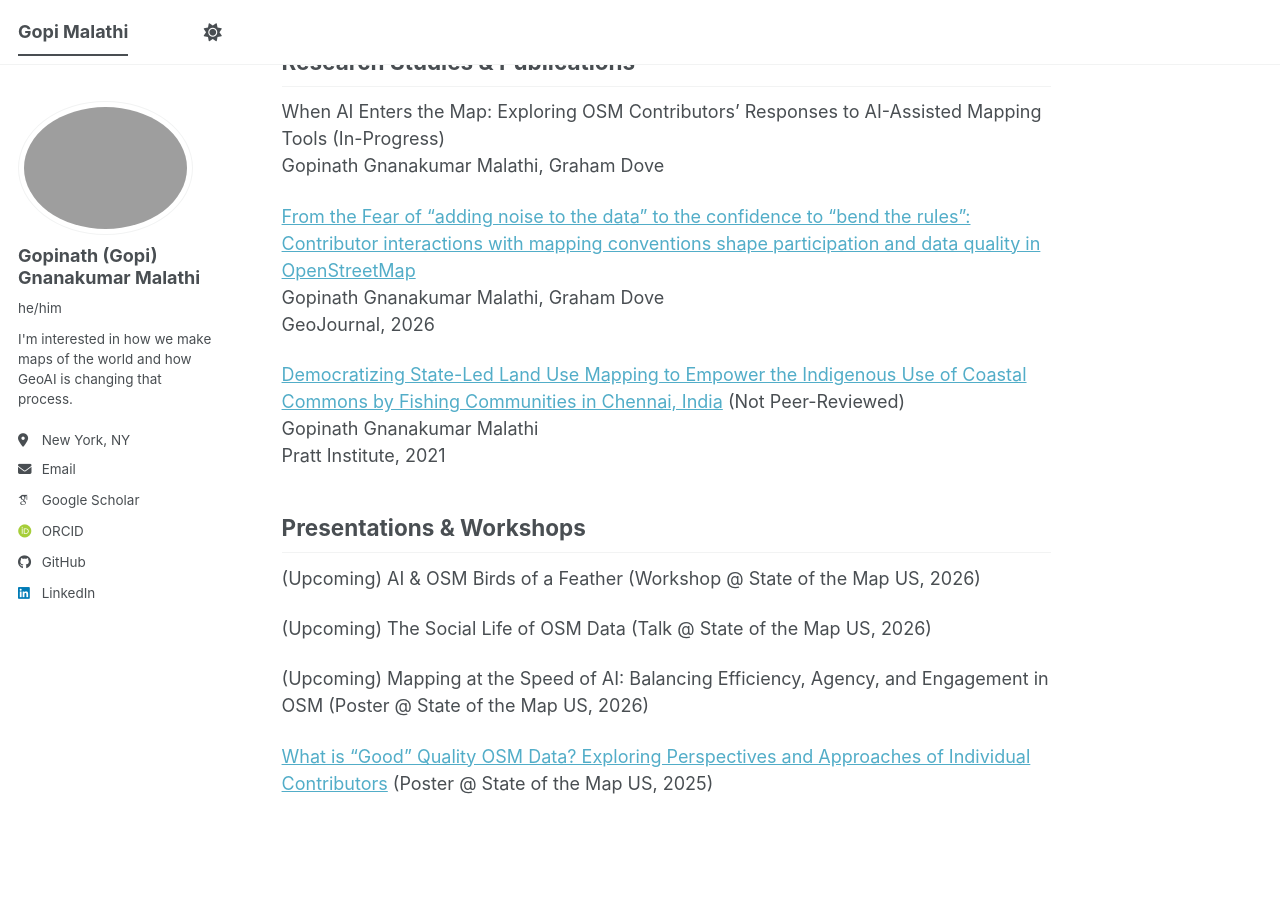
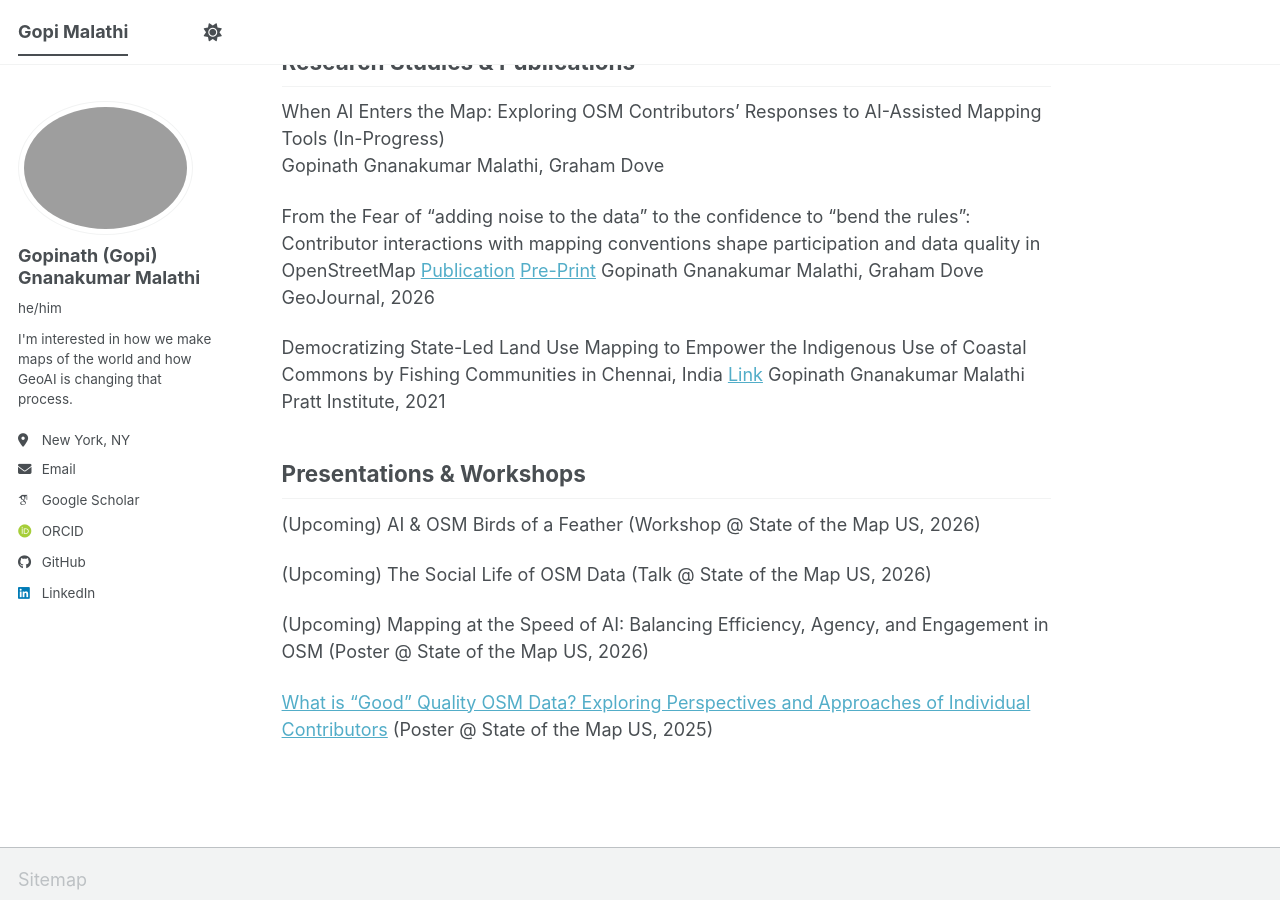
Before and after one commit to Gopi-Malathi/gopi-malathi.github.io, a Jekyll site: the page built from _pages/about.md, in a window 1280 px wide and 900 px high, scrolled down 510 px. Built offline with Jekyll 4.4.1, drawn with Linux system fonts in a browser that asks for light colours; some web fonts are replaced; a script bundle is joined from its source files by our own code; library files that are not in the unit come from our copies.

Commit message:
Enhance publication links in about.md
Updated publication links to include descriptive text.

```diff
--- a/_pages/about.md
+++ b/_pages/about.md
@@ -19,11 +19,11 @@ When AI Enters the Map: Exploring OSM Contributors’ Responses to AI-Assisted M
 Gopinath Gnanakumar Malathi, Graham Dove
 
 
-[From the Fear of "adding noise to the data" to the confidence to "bend the rules": Contributor interactions with mapping conventions shape participation and data quality in OpenStreetMap](https://link.springer.com/article/10.1007/s10708-026-11641-4)
+From the Fear of "adding noise to the data" to the confidence to "bend the rules": Contributor interactions with mapping conventions shape participation and data quality in OpenStreetMap [Publication](https://link.springer.com/article/10.1007/s10708-026-11641-4) [Pre-Print](https://drive.google.com/file/d/17DaRDRYZ9ZMmP1WJQlo2ya78_2UVG9Gi/view)
 Gopinath Gnanakumar Malathi, Graham Dove
 GeoJournal, 2026
 
-[Democratizing State-Led Land Use Mapping to Empower the Indigenous Use of Coastal Commons by Fishing Communities in Chennai, India](https://www.proquest.com/docview/2624656319?pq-origsite=gscholar&fromopenview=true&sourcetype=Dissertations%20&%20Theses) (Not Peer-Reviewed)
+Democratizing State-Led Land Use Mapping to Empower the Indigenous Use of Coastal Commons by Fishing Communities in Chennai, India [Link](https://www.proquest.com/docview/2624656319?pq-origsite=gscholar&fromopenview=true&sourcetype=Dissertations%20&%20Theses)
 Gopinath Gnanakumar Malathi
 Pratt Institute, 2021
 
```
